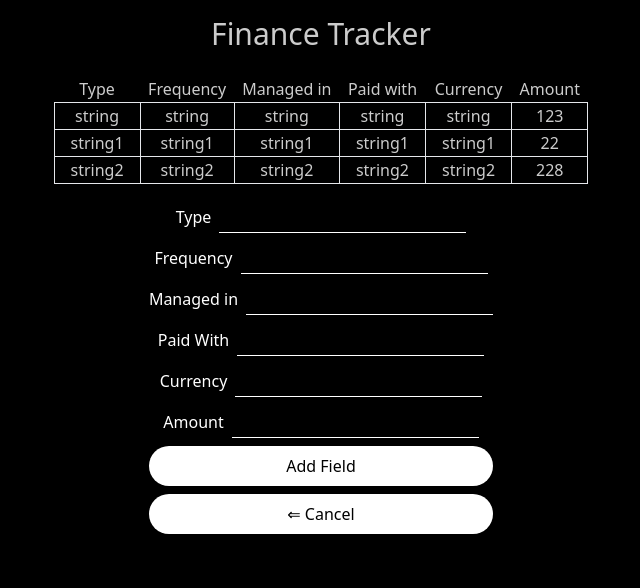
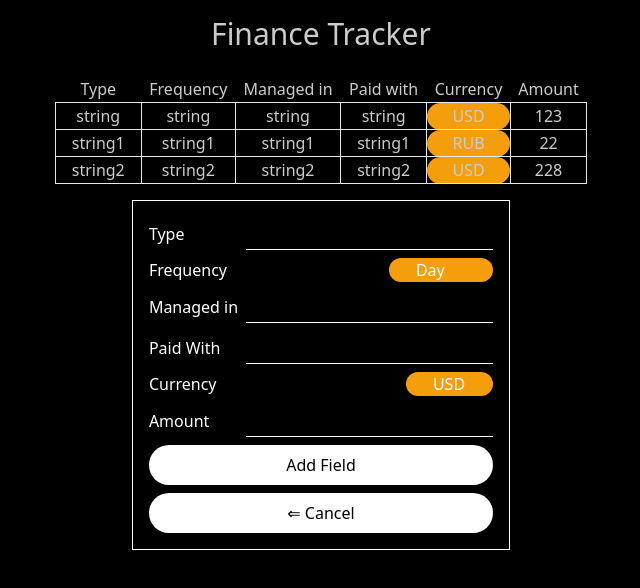
Before and after one commit to IvanWake/finance-tracker, a Next.js app: page / in a window 1280 px wide. Both pictures are taken after a click on the button "Add Field". Shown: the top 588 px of the page, without its empty margins (319-959 px from the left). Built offline with nearby package versions, Linux system fonts and the light colour scheme.

Commit message:
Start styling Form, and styled option in Table

```diff
--- a/app/page.tsx
+++ b/app/page.tsx
@@ -3,7 +3,7 @@ import AddField from "@/components/Fields/AddField";
 
 const Home = () => {
     return (
-        <div className="flex flex-col items-center justify-center p-4">
+        <div className="flex flex-col items-center justify-between p-4">
             <h1 className="text-3xl font-medium mb-4" >Finance Tracker</h1>
             <Table />
             <AddField />
--- a/components/Fields/AddFieldForm.tsx
+++ b/components/Fields/AddFieldForm.tsx
@@ -35,8 +35,8 @@ const AddFieldForm = ({ onHideForm }: Props) => {
     }
 
     return (
-        <form className="flex flex-col space-y-2 my-2 text-white text-center" onSubmit={handleSubmit(submitHandler)}>
-            <div className="flex space-x-2 justify-center items-center">
+        <form className="flex flex-col justify-center space-y-2 my-2 text-white text-center border-white border-[1px] p-4" onSubmit={handleSubmit(submitHandler)}>
+            <div className="flex space-x-2 justify-between items-center">
                 <label htmlFor="type">Type</label>
                 <input
                     {...register('fieldType', {required: true})}
@@ -45,16 +45,18 @@ const AddFieldForm = ({ onHideForm }: Props) => {
                     type="text"
                 />
             </div>
-            <div className="flex space-x-2 justify-center items-center">
-                <label htmlFor="frequency">Frequency</label>
-                <input
+            <div className="flex space-x-2 justify-between items-center">
+                <label>Frequency</label>
+                <select
                     {...register('fieldFrequency', {required: true})}
-                    id="frequency"
-                    className="px-2 py-1 border-b-white border-b-[1px] focus:outline-none bg-black"
-                    type="text"
-                />
+                    className="appearance-none outline-none rounded-full bg-amber-500 px-[1.7rem]">
+                    <option value="Day">Day</option>
+                    <option value="Week">Week</option>Month
+                    <option value="Month">Month</option>
+                    <option value="Year">Year</option>
+                </select>
             </div>
-            <div className="flex space-x-2 justify-center items-center">
+            <div className="flex space-x-2 justify-between items-center">
                 <label htmlFor="managedIn">Managed in</label>
                 <input
                     {...register('fieldManagedIn', {required: true})}
@@ -63,7 +65,7 @@ const AddFieldForm = ({ onHideForm }: Props) => {
                     type="text"
                 />
             </div>
-            <div className="flex space-x-2 justify-center items-center">
+            <div className="flex space-x-2 justify-between items-center">
                 <label htmlFor="paidWith">Paid With</label>
                 <input
                     {...register('fieldPaidWith', {required: true})}
@@ -72,16 +74,16 @@ const AddFieldForm = ({ onHideForm }: Props) => {
                     type="text"
                 />
             </div>
-            <div className="flex space-x-2 justify-center items-center">
-                <label htmlFor="currency">Currency</label>
-                <input
+            <div className="flex space-x-2 justify-between items-baseline">
+                <label>Currency</label>
+                <select
                     {...register('fieldCurrency', {required: true})}
-                    id="currency"
-                    className="px-2 py-1 border-b-white border-b-[1px] focus:outline-none bg-black"
-                    type="text"
-                />
+                    className="appearance-none outline-none rounded-full bg-amber-500 px-[1.7rem]">
+                    <option value="USD">USD</option>
+                    <option value="RUB">RUB</option>
+                </select>
             </div>
-            <div className="flex space-x-2 justify-center items-center">
+            <div className="flex space-x-2 justify-between items-center">
                 <label htmlFor="amount">Amount</label>
                 <input
                     {...register('fieldAmount', {required: true})}
--- a/components/Fields/EditingField.tsx
+++ b/components/Fields/EditingField.tsx
@@ -1,12 +1,14 @@
 'use client';
-import React, {useState} from 'react';
+import {useState} from 'react';
+import SelectCurrency from "@/components/Layout/SelectCurrency";
 
 type Props = {
-    initialValue: () => void,
+    initialValue: string | number,
     onSave: () => void,
+    isCurrency?: string,
 }
 
-const EditingField = ({initialValue}: Props) => {
+const EditingField = ({initialValue, isCurrency}: Props) => {
     const [fieldValue, setFieldValue] = useState(initialValue);
     const [isEditing, setIsEditing] = useState(false);
 
@@ -14,23 +16,42 @@ const EditingField = ({initialValue}: Props) => {
     const handleChange = (e: React.ChangeEvent<HTMLInputElement>) => setFieldValue(e.target.value);
     const handleBlur = () => setIsEditing(false)
 
+    const styleField = "text-center px-4 border-r border-l";
+
     return (
         <>
             {
-                isEditing ? (
+                isEditing ?
+                    isCurrency ? (
+                        <td>
+                            <SelectCurrency
+                                handleBlur={handleBlur}
+                                handleChange={handleChange}
+                                selectedCurrency={fieldValue}
+                            />
+                        </td>
+                    ) : (
+                        <td>
                             <input
                                 type="text"
                                 size="3.5"
-                        className="focus: outline-none bg-black text-white text-center"
+                                className="outline-none bg-black text-white text-center"
                                 value={fieldValue}
                                 onChange={handleChange}
                                 onBlur={handleBlur}
                                 autoFocus // Поле в фокусе сразу после рендера
                             />
+                        </td>
+                    ) : isCurrency ? (
+                        <td
+                            onClick={handleDoubleClick}
+                            className={styleField + " bg-amber-500 rounded-full"}>
+                            {fieldValue}
+                        </td>
                     ) : (
                         <td
                             onDoubleClick={handleDoubleClick}
-                        className="text-center px-4 border-r border-l">
+                            className={styleField}>
                             {fieldValue}
                         </td>
                     )
--- a/components/Fields/Field.tsx
+++ b/components/Fields/Field.tsx
@@ -9,15 +9,23 @@ type Props = {
     amount: number,
 }
 
-const Field = ({type, frequency, managedIn, paidWith, currency, amount}: Props) => {
+const Field = (
+    {
+        type,
+        frequency,
+        managedIn,
+        paidWith,
+        currency,
+        amount
+    }: Props) => {
     return (
         <tr className="border-b border-l border-r text-center">
-            <EditingField initialValue={type} />
-            <EditingField initialValue={frequency} />
-            <EditingField initialValue={managedIn} />
-            <EditingField initialValue={paidWith} />
-            <EditingField initialValue={currency} />
-            <EditingField initialValue={amount} />
+            <EditingField initialValue={type}/>
+            <EditingField initialValue={frequency}/>
+            <EditingField initialValue={managedIn}/>
+            <EditingField initialValue={paidWith}/>
+            <EditingField initialValue={currency} isCurrency={true}/>
+            <EditingField initialValue={amount}/>
         </tr>
     );
 }
--- /dev/null
+++ b/components/Layout/SelectCurrency.tsx
@@ -0,0 +1,20 @@
+type Props = {
+    handleBlur?: () => void,
+    handleChange?: () => void,
+    selectedCurrency: string,
+}
+
+const SelectCurrency = ({ handleBlur, handleChange, selectedCurrency }: Props) => {
+    return (
+        <select
+            value={selectedCurrency}
+            className="appearance-none outline-none rounded-full bg-amber-500 px-[1.7rem] py-[1px]"
+            onBlur={handleBlur}
+            onChange={handleChange}>
+            <option onClick={handleBlur} value="USD">USD</option>
+            <option onClick={handleBlur} value="RUB">RUB</option>
+        </select>
+    );
+}
+
+export default SelectCurrency;
--- /dev/null
+++ b/store/optionsForm.ts
@@ -0,0 +1,5 @@
+export const typeSub = [];
+export const frequency = [];
+export const managedIn = [];
+export const paidWith = [];
+export const currency = [];
--- a/store/tracks-store.ts
+++ b/store/tracks-store.ts
@@ -21,7 +21,7 @@ export const useTracks = create<Tracks>()((set) => ({
             frequency: 'string',
             managedIn: 'string',
             paidWith: 'string',
-            currency: 'string',
+            currency: 'USD',
             amount: 123,
         },
         {
@@ -29,7 +29,7 @@ export const useTracks = create<Tracks>()((set) => ({
             frequency: 'string1',
             managedIn: 'string1',
             paidWith: 'string1',
-            currency: 'string1',
+            currency: 'RUB',
             amount: 22,
         },
         {
@@ -37,7 +37,7 @@ export const useTracks = create<Tracks>()((set) => ({
             frequency: 'string2',
             managedIn: 'string2',
             paidWith: 'string2',
-            currency: 'string2',
+            currency: 'USD',
             amount: 228,
         },
     ],
```
Lines whose indentation alone changed are shown as unchanged.
